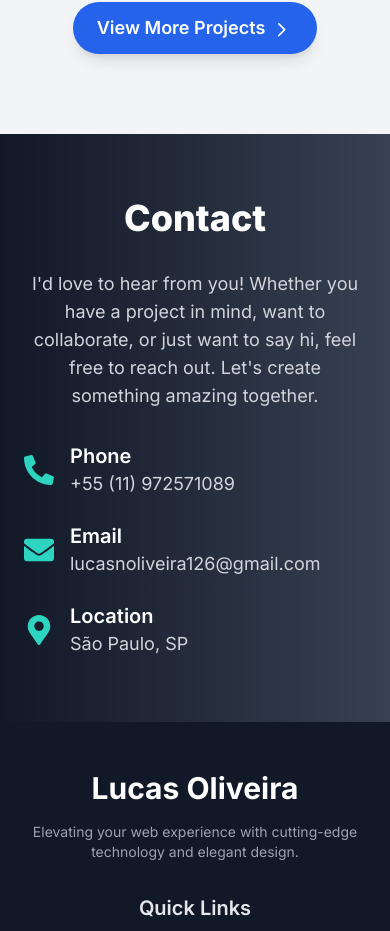
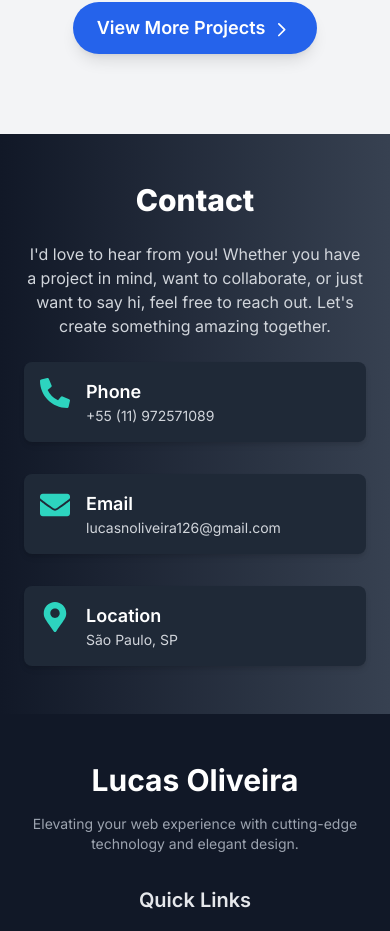
Before and after one commit to LucasNoliveira/portfolio-page, a Next.js app: page / in a window 390 px wide. Shown: the part 7031-7962 px from the top of the page. Built offline with nearby package versions, Linux system fonts and the light colour scheme.

Commit message:
contact section responsivity

```diff
--- a/src/app/components/Contact.tsx
+++ b/src/app/components/Contact.tsx
@@ -8,10 +8,10 @@ const ContactSection: FC = () => {
     const { translations } = useLanguage();
 
     return (
-        <section className="bg-gradient-to-r from-gray-900 to-gray-700 py-16 px-6 lg:px-16" id="contact">
+        <section className="bg-gradient-to-r from-gray-900 to-gray-700 py-12 md:py-16 lg:py-20 px-6 lg:px-16" id="contact">
             <div className="container mx-auto">
                 <motion.h2
-                    className="text-4xl lg:text-5xl font-extrabold text-white text-center mb-8"
+                    className="text-3xl md:text-4xl lg:text-5xl font-extrabold text-white text-center mb-6 md:mb-8 lg:mb-12"
                     initial={{ opacity: 0, y: -30 }}
                     animate={{ opacity: 1, y: 0 }}
                     transition={{ duration: 0.6, ease: 'easeOut' }}
@@ -19,51 +19,50 @@ const ContactSection: FC = () => {
                     {translations.contact}
                 </motion.h2>
 
-                <p className="text-lg lg:text-xl text-gray-300 text-center mb-8 mx-auto max-w-2xl">
+                <p className="text-base md:text-lg lg:text-xl text-gray-300 text-center mb-6 md:mb-8 lg:mb-12 mx-auto max-w-xl md:max-w-2xl">
                     {translations.contactIntro}
                 </p>
 
-                <div className="flex flex-col md:flex-row justify-center md:space-x-12">
+                <div className="grid grid-cols-1 md:grid-cols-2 lg:grid-cols-3 gap-8">
                     <motion.div
-                        className="flex items-center mb-6 md:mb-0"
+                        className="flex items-start p-4 bg-gray-800 rounded-lg shadow-md"
                         initial={{ opacity: 0, scale: 0.9 }}
                         animate={{ opacity: 1, scale: 1 }}
                         transition={{ duration: 0.6, ease: 'easeOut' }}
                     >
                         <FaPhoneAlt className="text-teal-400 text-3xl md:text-4xl mr-4" />
                         <div>
-                            <p className="text-white text-xl font-semibold">{translations.phoneLabel}</p>
-                            <p className="text-gray-300 text-lg">+55 (11) 972571089</p>
+                            <p className="text-white text-lg md:text-xl font-semibold">{translations.phoneLabel}</p>
+                            <p className="text-gray-300 text-sm md:text-base">+55 (11) 972571089</p>
                         </div>
                     </motion.div>
 
                     <motion.div
-                        className="flex items-center mb-6 md:mb-0"
+                        className="flex items-start p-4 bg-gray-800 rounded-lg shadow-md"
                         initial={{ opacity: 0, scale: 0.9 }}
                         animate={{ opacity: 1, scale: 1 }}
                         transition={{ duration: 0.6, ease: 'easeOut' }}
                     >
                         <FaEnvelope className="text-teal-400 text-3xl md:text-4xl mr-4" />
                         <div>
-                            <p className="text-white text-xl font-semibold">{translations.emailLabel}</p>
-                            <p className="text-gray-300 text-lg">lucasnoliveira126@gmail.com</p>
+                            <p className="text-white text-lg md:text-xl font-semibold">{translations.emailLabel}</p>
+                            <p className="text-gray-300 text-sm md:text-base">lucasnoliveira126@gmail.com</p>
                         </div>
                     </motion.div>
 
                     <motion.div
-                        className="flex items-center"
+                        className="flex items-start p-4 bg-gray-800 rounded-lg shadow-md"
                         initial={{ opacity: 0, scale: 0.9 }}
                         animate={{ opacity: 1, scale: 1 }}
                         transition={{ duration: 0.6, ease: 'easeOut' }}
                     >
                         <FaMapMarkerAlt className="text-teal-400 text-3xl md:text-4xl mr-4" />
                         <div>
-                            <p className="text-white text-xl font-semibold">{translations.locationLabel}</p>
-                            <p className="text-gray-300 text-lg">São Paulo, SP</p>
+                            <p className="text-white text-lg md:text-xl font-semibold">{translations.locationLabel}</p>
+                            <p className="text-gray-300 text-sm md:text-base">São Paulo, SP</p>
                         </div>
                     </motion.div>
                 </div>
-
             </div>
         </section>
     );
```
